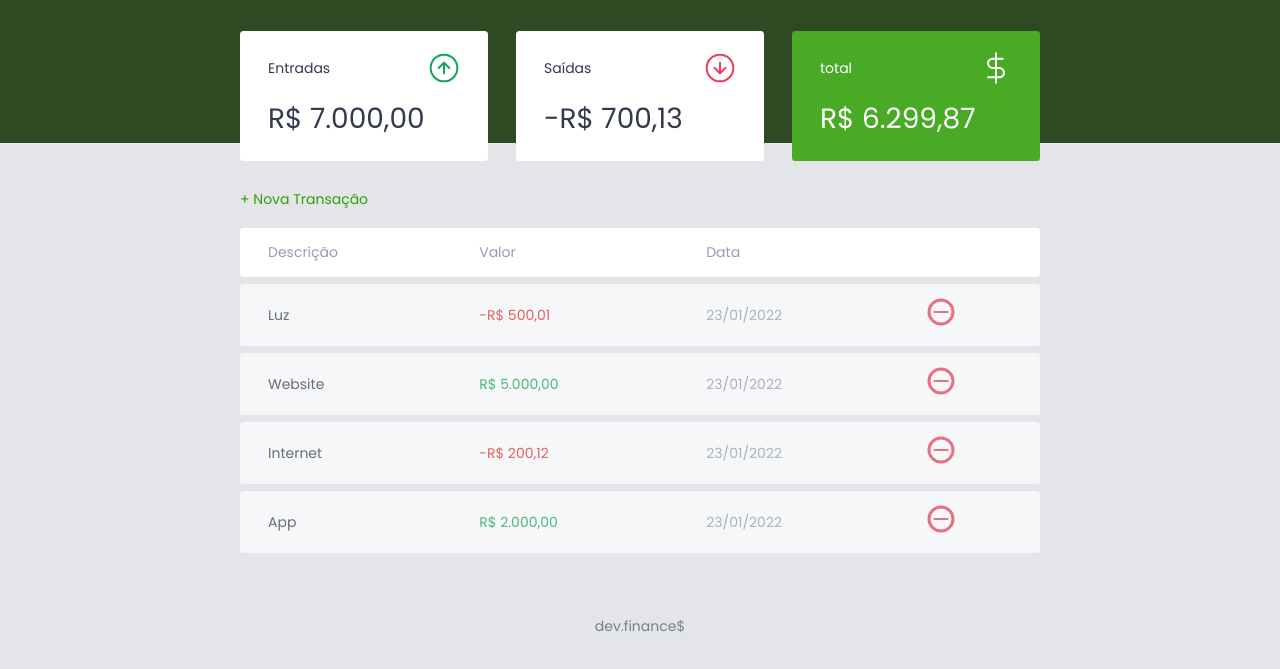
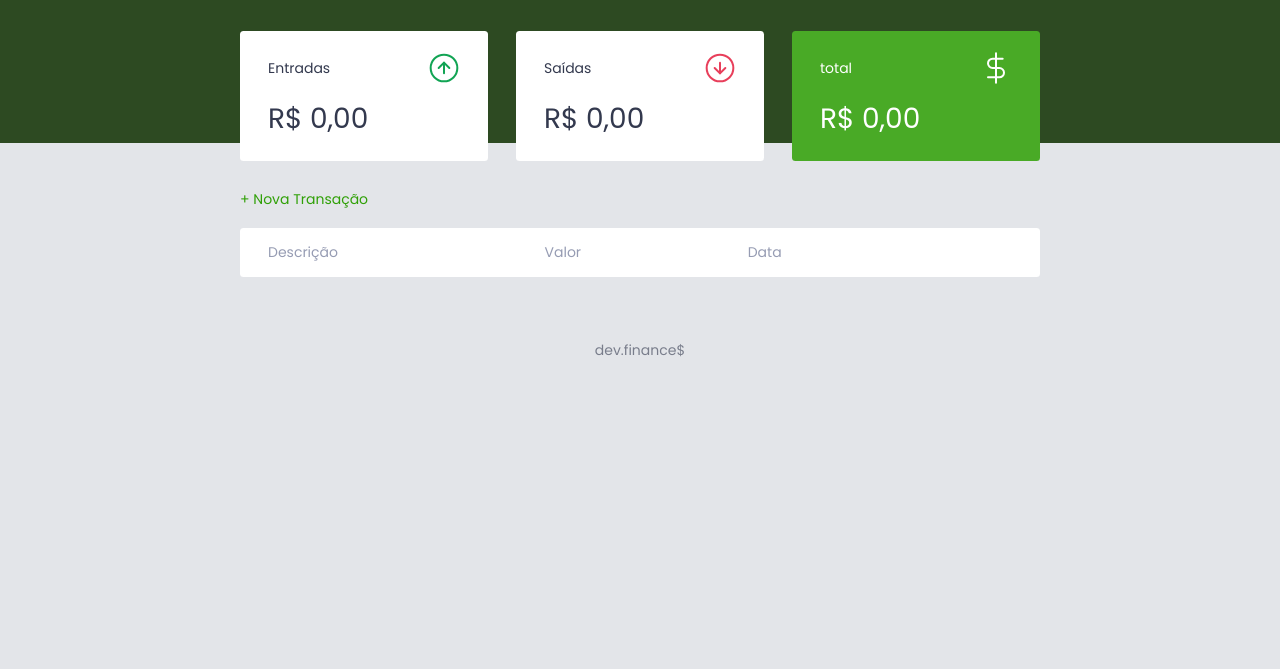
Before and after one commit to developerleomoraes/finance_project, a plain HTML site: page index.html in a window 1280 px wide. Shown: the part 55-724 px from the top of the page. Drawn offline with Linux system fonts and the light colour scheme.

Commit message:
html/js updates

```diff
--- a/index.html
+++ b/index.html
@@ -36,21 +36,21 @@
                     <span>Entradas</span>
                     <img src="./assets/income.svg" alt="Imagem de Entradas">
                 </h3>
-                <p id="incomeDisplay">R$ 5.000,00</p>
+                <p id="incomeDisplay">R$ 0,00</p>
             </div>
             <div class="card">
                 <h3>
                     <span>Saídas</span>
                     <img src="./assets/expense.svg" alt="Imagem de Saídas">
                 </h3>
-                <p id="expenseDisplay">R$ 2.000,00</p>
+                <p id="expenseDisplay">R$ 0,00</p>
             </div>
             <div class="card total">
                 <h3>
                     <span>total</span>
                     <img src="./assets/total.svg" alt="Imagem de total">
                 </h3>
-                <p id="totalDisplay">R$ 3.000,00</p>
+                <p id="totalDisplay">R$ 0,00</p>
             </div>
 
         </section>
--- a/scripts.js
+++ b/scripts.js
@@ -18,35 +18,19 @@ const Modal = {
     }
 }
 
+const Storage = {
+    get(){
+        return JSON.parse(localStorage.getItem("dev.finances: transactions")) ||
+        []
+    },
 
-// preciso somar as entradas
-// somar as saídas
-// remover das entradas o valor das saídas
-// assim, terei o total
+    set(transactions){
+        localStorage.setItem("dev.finances: transactions", JSON.stringify(transactions))
+    }
+}
 
 const Transaction = {
-    all: [
-        {
-            description: 'Luz',
-            amount: -50001,
-            date: '23/01/2022',
-        },
-        {
-            description: 'Website',
-            amount: 500000,
-            date: '23/01/2022',
-        },
-        {
-            description: 'Internet',
-            amount: -20012,
-            date: '23/01/2022',
-        },
-        {
-            description: 'App',
-            amount: 200000,
-            date: '23/01/2022',
-        },
-    ],
+    all: Storage.get(),
 
     add(transaction){
         Transaction.all.push(transaction)
@@ -227,11 +211,11 @@ const Form = {
 
 const App = {
     init(){
-        Transaction.all.forEach(function(transaction, index){
-            DOM.addTransaction(transaction, index)
-        })
+        Transaction.all.forEach(DOM.addTransaction)
 
         DOM.updateBalance()
+
+        Storage.set(Transaction.all)
     },
     reload(){
         DOM.clearTransactions()
@@ -239,5 +223,4 @@ const App = {
     },
 }
 
-
 App.init()
```
